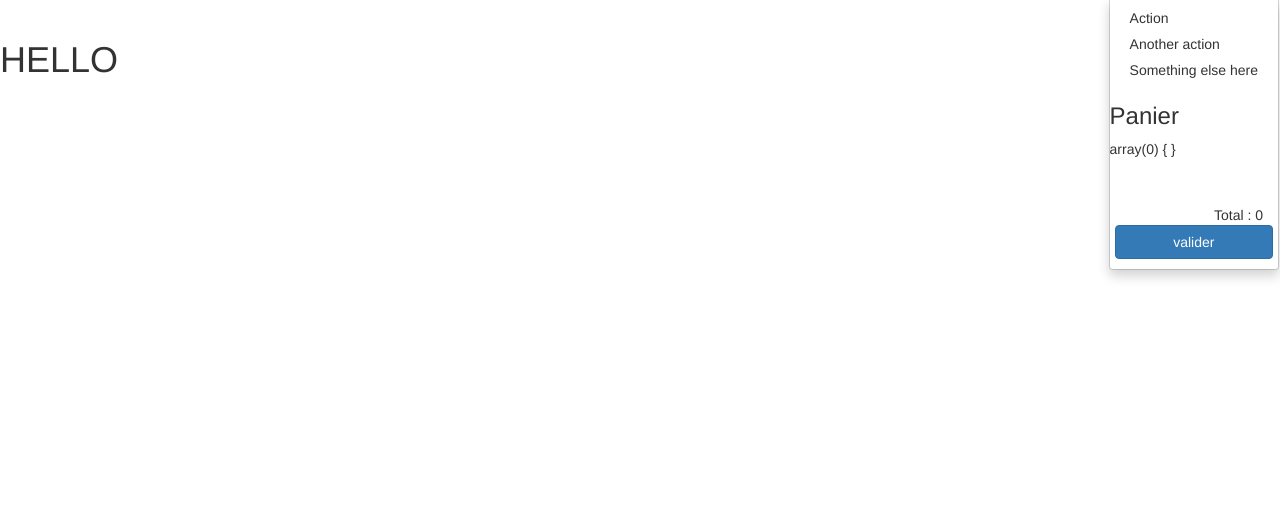
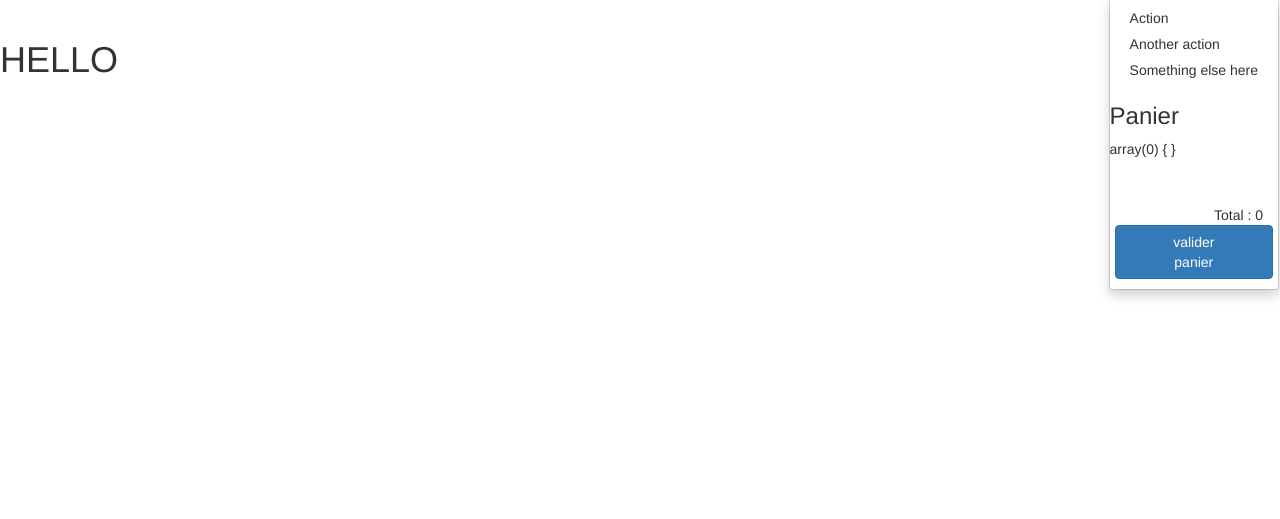
Before and after one commit to Kaemyll/phhcv1-221018, a PHP site: page /index.php in a window 1280 px wide, after a click on "Panier". Shown: the part 122-641 px from the top of the page. Run offline with PHP 8.4, Linux system fonts and the light colour scheme.

Commit message:
dev : fixing Panier

```diff
--- a/include/functions/class.php
+++ b/include/functions/class.php
@@ -133,7 +133,7 @@ class ProduitPanier extends Produit
     //exposition protected
     public function applyReduction($tx){parent::applyReduction($tx);}
     public static function convertProduit(Produit $pr) {
-        return new ProduitPanier($pr->getId(), $pr->nom,$pr->description,$pr->getPrix(),$pr->ean,$pr->img,$pr->idcat);
+        return new ProduitPanier($pr->getId(), $pr->nom,$pr->description,$pr->getPrix(),$pr->ean,$pr->image,$pr->idcat);
     }
 }
 
--- a/include/pages/produits/produits.php
+++ b/include/pages/produits/produits.php
@@ -42,6 +42,9 @@ for ($i = 0; $i < $produits->length(); $i++) {
                 <a href="?page=produit&idp=<?=$pr->getId()?>">
                     <button type="button" class="btn btn-primary">voir</button>
                 </a>
+                <a href="?action=add&page=produits&idp=<?=$pr->getId()?>">
+                    <button type="button" class="btn btn-info">ajout</button>
+                </a>
             </td>
         </tr>
         <?php
--- a/include/pages/widget_panier/widget_panier.php
+++ b/include/pages/widget_panier/widget_panier.php
@@ -3,13 +3,27 @@
   include_once 'include/functions/class.php';
   include_once 'include/pages/produit/produit.functions.php';
   if(isset($_SESSION['panier']) && ($_SESSION['panier'] instanceof Panier) ){
+    //echo '<h2>reopened</h2>';
     //on un panier de pret
   }
   else {
+    //echo '<h2>new</h2>';
+
     $_SESSION['panier']=new Panier();
   }
+  $panier=$_SESSION['panier'];
+//ajout au panier si action = add
+  if(isset($_GET['action'])&& $_GET['action']=='add' && isset($_GET['idp'])){
+    $produit=getProduit($_GET['idp']);
+    //protection id innexistant
+    if($produit !=null){
+      $produitPanier=ProduitPanier::convertProduit($produit);
+      $panier->addProduit($produitPanier);
+    }
+  }
+//var_dump($panier);
+
 ?>
-
 <style>
 #w-panier {
     display: flex;
@@ -74,8 +88,12 @@
                     <div><?= $pr->getNom() ?></div>
                     <div class="qte"><?php echo  $pr->getQte().' x '.$pr->getPrix();?></div>
                     <div class="w-panier-produit-buttons">
-                        <button type="button" class="btn btn-warning">-</button>
-                        <button type="button" class="btn btn-info">+</button>
+                        <a href="?action=remove&page=produits&idp=<?=$pr->getId()?>">
+                            <button type="button" class="btn btn-warning">-</button>
+                        </a>
+                        <a href="?action=add&page=produits&idp=<?=$pr->getId()?>">
+                            <button type="button" class="btn btn-info">+</button>
+                        </a>
                     </div>
                 </td>
                 <td><?=$pr->getQte()*$pr->getPrix();?>€</td>
@@ -86,5 +104,5 @@
     <hr />
     <div class="w-panier-produit-total">Total : <?=$_SESSION['panier']->totalHT()?></div>
 
-    <button type="button" class="btn btn-primary">valider</button>
+    <button type="button" class="btn btn-primary">valider<br />panier</button>
 </div>
--- a/index.php
+++ b/index.php
@@ -1,4 +1,7 @@
-<?php session_start(); ?>
+<?php
+include_once 'include/functions/class.php';
+
+session_start(); ?>
 
 <!DOCTYPE html>
 <html lang="en">
--- a/obj.php
+++ b/obj.php
@@ -4,7 +4,7 @@ include_once 'include/functions/class.php';
 
 echo 'Objet test';
 
-//$id,$nom,$desc,$prix,$ean,$img
+//$id,$nom,$desc,$prix,$ean,$image
 $pr1=new Produit(2,'produit From produit','description',5.5,'3184587458','http://',1);
 //var_dump($pr1);
 //access des champs d'une instance
```
